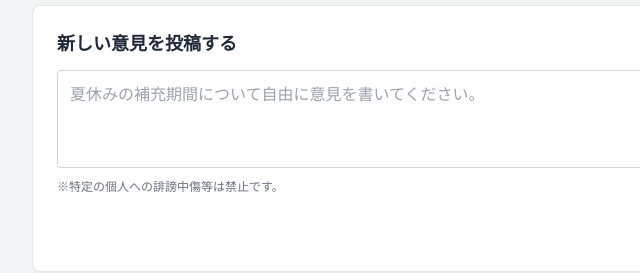
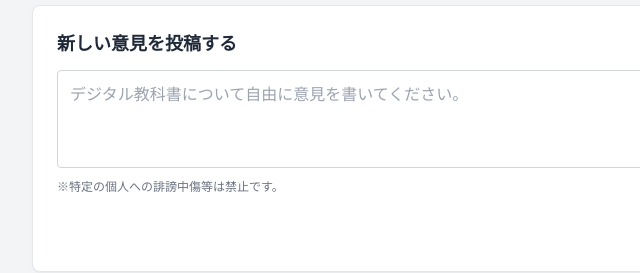
Before and after one commit to at65536/digitalkyoukasho, a plain HTML site: page index.html in a window 1280 px wide. Shown: the part 204-477 px from the top of the page, 224-864 px from the left. Drawn offline with nearby package versions, Linux system fonts and the light colour scheme; no server answers.

Commit message:
Update index.html

```diff
--- a/index.html
+++ b/index.html
@@ -39,7 +39,7 @@
         <!-- 投稿フォーム -->
         <div class="bg-white p-6 rounded-lg shadow-sm mb-8 border border-gray-200">
             <h2 class="text-lg font-semibold mb-3">新しい意見を投稿する</h2>
-            <textarea id="postText" class="w-full border border-gray-300 rounded p-3 focus:outline-none focus:ring-2 focus:ring-blue-400 focus:border-transparent mb-1" rows="3" placeholder="夏休みの補充期間について自由に意見を書いてください。"></textarea>
+            <textarea id="postText" class="w-full border border-gray-300 rounded p-3 focus:outline-none focus:ring-2 focus:ring-blue-400 focus:border-transparent mb-1" rows="3" placeholder="デジタル教科書について自由に意見を書いてください。"></textarea>
             <div id="errorMsg" class="text-red-500 text-sm mb-2 hidden"></div>
             <p class="text-xs text-gray-500 mb-3">※特定の個人への誹謗中傷等は禁止です。</p>
             <div class="text-right">
```
